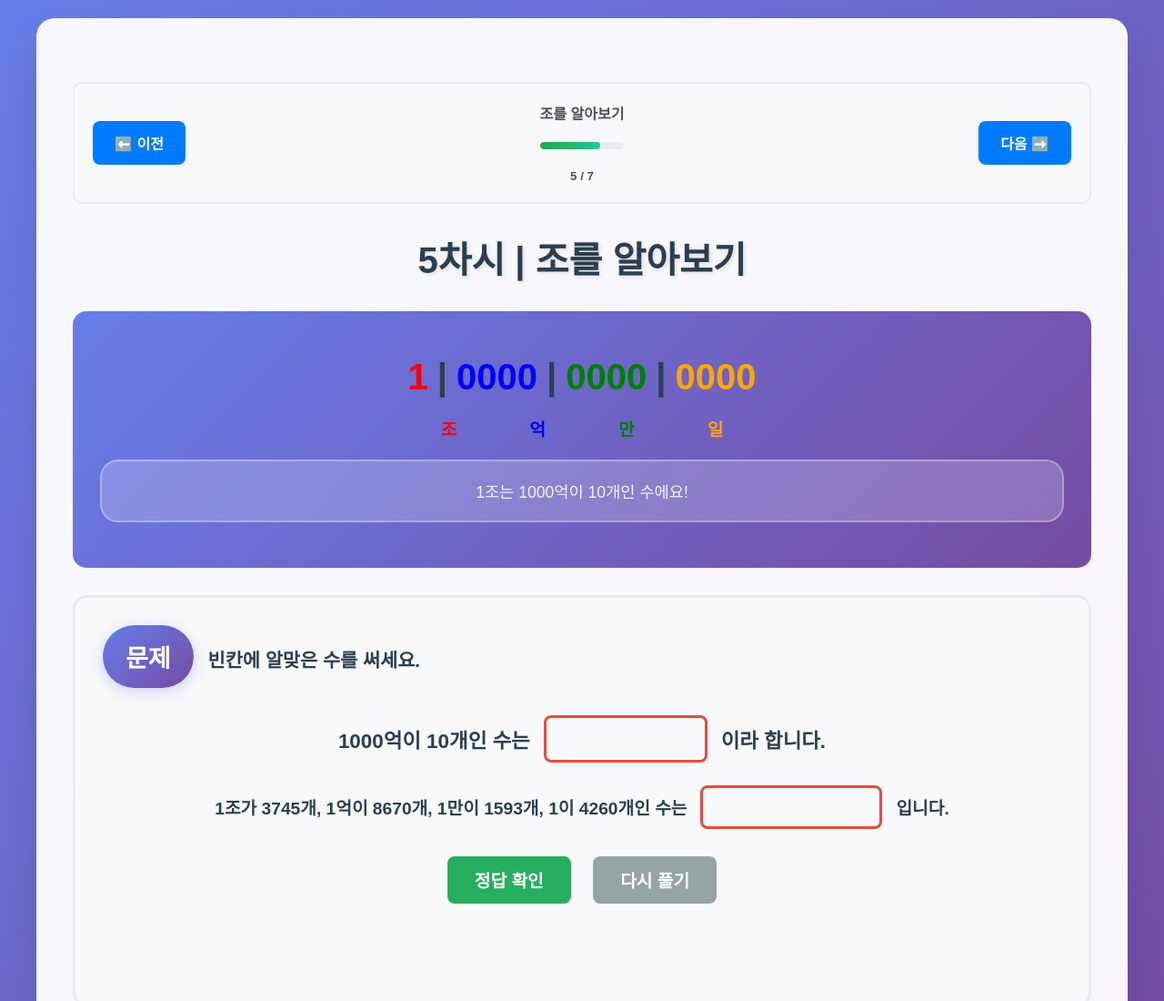
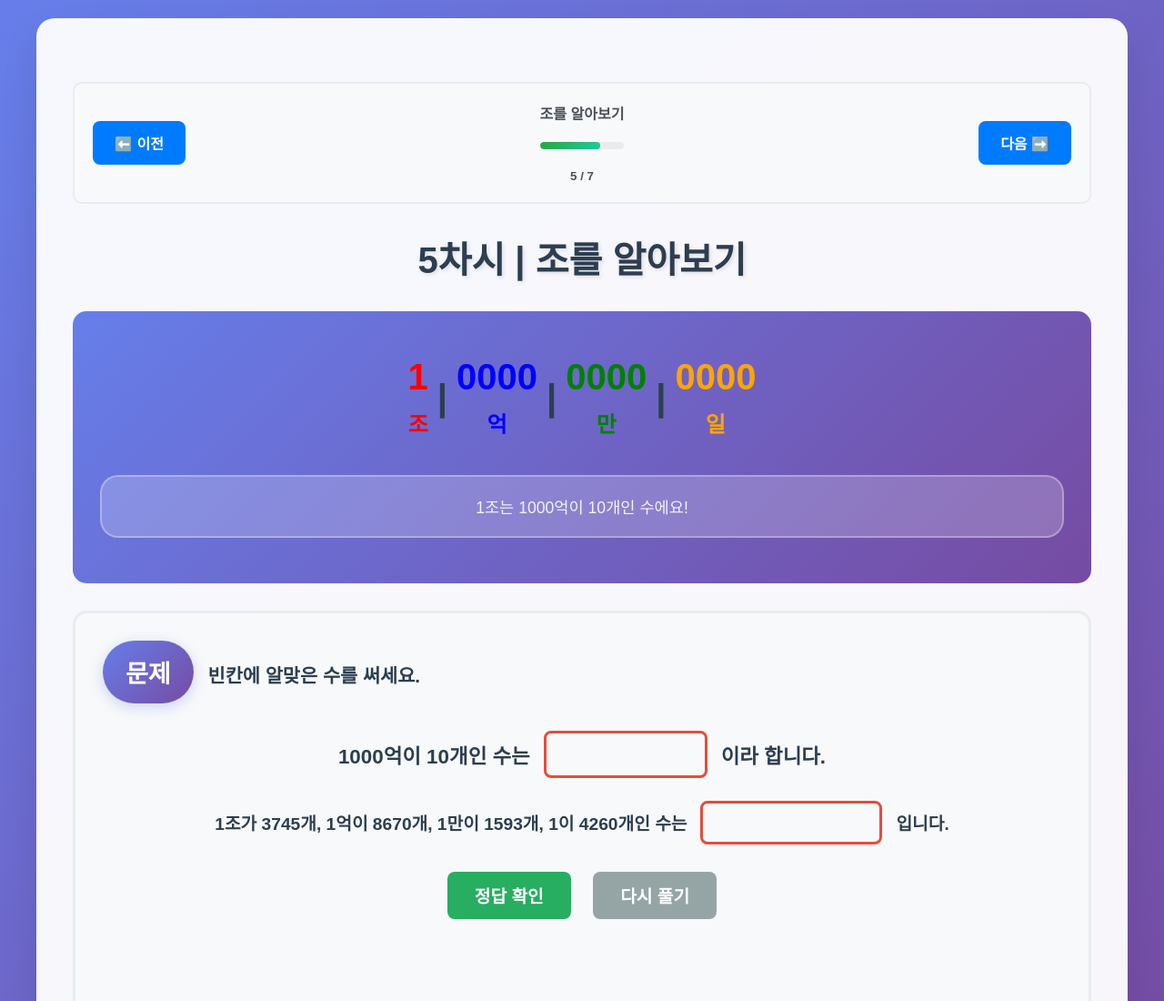
Before and after one commit to Santamusik/math_big_num, a plain HTML site: page page5.html in a window 1280 px wide. Shown: the top 1100 px of the page at 91% size. Drawn offline with Linux system fonts and the light colour scheme.

Commit message:
단위 레이블 위치 정렬 개선 - page4.html: 억은 1 아래, 만과 일은 0000 가운데 정렬 - page5.html: 조는 1 아래, 억/만/일은 0000 가운데 정렬 - CSS에 number-group과 number-with-labels 스타일 추가

```diff
--- a/page5.html
+++ b/page5.html
@@ -24,20 +24,28 @@
       <h1>5차시 | 조를 알아보기</h1>
 
       <div class="lesson-description">
+        <div class="number-with-labels">
           <div class="huge-number-display">
+            <div class="number-group">
               <span class="number" style="color: red">1</span>
+              <span class="label" style="color: red">조</span>
+            </div>
             <span class="separator">|</span>
+            <div class="number-group">
               <span class="number" style="color: blue">0000</span>
+              <span class="label" style="color: blue">억</span>
+            </div>
             <span class="separator">|</span>
+            <div class="number-group">
               <span class="number" style="color: green">0000</span>
+              <span class="label" style="color: green">만</span>
+            </div>
             <span class="separator">|</span>
+            <div class="number-group">
               <span class="number" style="color: orange">0000</span>
+              <span class="label" style="color: orange">일</span>
             </div>
-        <div class="unit-labels">
-          <span class="label" style="color: red">조</span>
-          <span class="label" style="color: blue">억</span>
-          <span class="label" style="color: green">만</span>
-          <span class="label" style="color: orange">일</span>
+          </div>
         </div>
         <div class="speech-bubble">
           <p>1조는 1000억이 10개인 수에요!</p>
--- a/style.css
+++ b/style.css
@@ -620,6 +620,24 @@ h2 {
   margin: 0 5px;
 }
 
+.number-with-labels {
+  display: flex;
+  flex-direction: column;
+  align-items: center;
+}
+
+.number-group {
+  display: flex;
+  flex-direction: column;
+  align-items: center;
+  gap: 10px;
+}
+
+.number-group .label {
+  font-size: 0.6em;
+  font-weight: bold;
+}
+
 .unit-labels {
   display: flex;
   align-items: center;
```
Also changed, not shown: page4.html (+10 -4 lines). Lines whose indentation alone changed are shown as unchanged.
